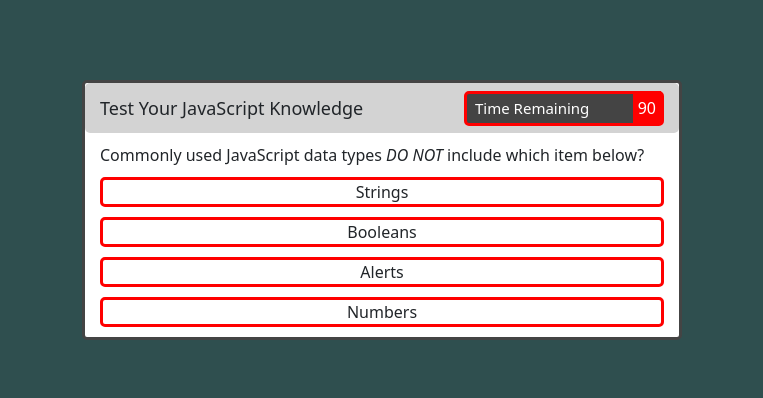
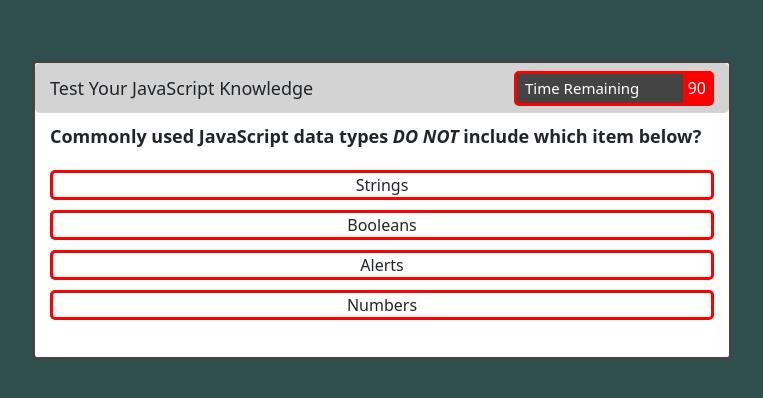
Before and after one commit to rickyonthephone/Timed_Multiple_Choice_Quiz, a plain HTML site: page index.html in a window 1280 px wide. Shown: the part 190-588 px from the top of the page, without its empty margins (258-1021 px from the left). Drawn offline with nearby package versions, Linux system fonts and the light colour scheme.

Commit message:
CSS updates

```diff
--- a/assets/style.css
+++ b/assets/style.css
@@ -29,7 +29,8 @@ body {
     background-color: white;
     width: 600px;
     border-radius: 5px;
-    height: 260px;
+    height: 300px;
+    width:700px;
     border-radius: 5px;
     border-style: solid;
     border-color: #444444;
@@ -85,18 +86,29 @@ body {
     padding: 0 15px;
     margin-top: 10px;
 }
+
+.question_text {
+    font-weight: 700;
+    font-size: 18px;
+}
 .possible_answers .option {
     border-radius: 5px;
     border-style:solid;
     border-color: red;
     margin-top: 10px;
+    display:flex;
+    justify-content: center;
+    align-content: center;
+    cursor:pointer;
+    transition: all 0.5s ease;
 }
 
 .possible_answers .option span {
-    display: flex;
-    align-content: center;
-    justify-content: center;
     cursor: pointer;
+}
+
+.possible_answers .option:first-child {
+    margin-top: 20px;
 }
 
 .possible_answers .option:hover{
```
